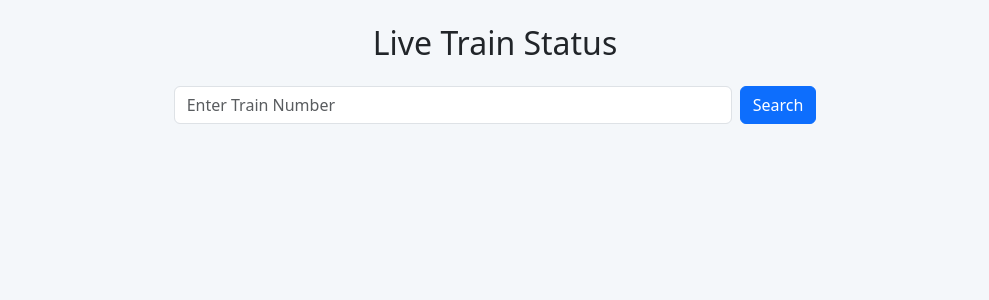
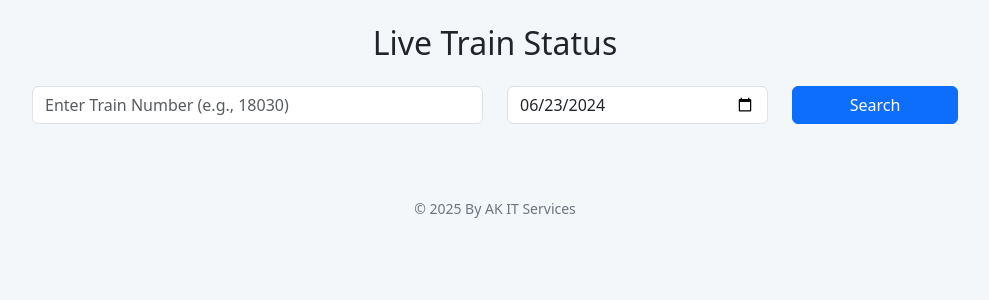
Before and after one commit to jituraj2/train-running-status, a Flask app: page / in a window 1280 px wide. Shown: the top 300 px of the page, without its empty margins (145-1134 px from the left). Run offline with Flask 3, Linux system fonts and the light colour scheme.

Commit message:
Update index.html

```diff
--- a/templates/index.html
+++ b/templates/index.html
@@ -24,51 +24,84 @@
     }
     .station-header { font-weight: 600; color: #0d6efd; }
     .badge-info { background-color: #0dcaf0; }
+    footer {
+      margin-top: 2rem;
+      text-align: center;
+      color: #6c757d;
+    }
   </style>
 </head>
 <body>
   <div class="container py-4">
     <h2 class="mb-4 text-center">Live Train Status</h2>
 
-    <div class="mb-4 d-flex justify-content-center">
-      <input type="text" id="trainNoInput" class="form-control w-50 me-2" placeholder="Enter Train Number">
-      <button class="btn btn-primary" onclick="fetchStatus()">Search</button>
+    <div class="mb-3 row justify-content-center">
+      <div class="col-md-5">
+        <input type="text" id="trainNoInput" class="form-control" placeholder="Enter Train Number (e.g., 18030)">
+      </div>
+      <div class="col-md-3">
+        <input type="date" id="dojInput" class="form-control" value="2024-06-23">
+      </div>
+      <div class="col-md-2">
+        <button class="btn btn-primary w-100" onclick="fetchStatus()">Search</button>
+      </div>
     </div>
 
-    <div id="status-message" class="alert alert-primary text-center" style="display:none;"></div>
+    <div id="status-message" class="alert text-center" style="display:none;"></div>
+    <h5 id="train-info" class="text-center text-muted mb-3"></h5>
 
     <div class="row" id="stations-list"></div>
   </div>
 
+  <footer>
+    <small>© 2025 By AK IT Services</small>
+  </footer>
+
   <script>
     function fetchStatus() {
-      const trainNo = document.getElementById("trainNoInput").value;
+      const trainNo = document.getElementById("trainNoInput").value.trim();
+      const dojInput = document.getElementById("dojInput").value;
       const statusMsg = document.getElementById("status-message");
+      const trainInfo = document.getElementById("train-info");
       const container = document.getElementById("stations-list");
-      if (!trainNo) return alert("Please enter a train number");
+
+      if (!trainNo || !dojInput) {
+        alert("Please enter both train number and date of journey.");
+        return;
+      }
+
+      const doj = dojInput.replace(/-/g, ""); // YYYYMMDD
 
       statusMsg.style.display = 'block';
       statusMsg.className = 'alert alert-info text-center';
-      statusMsg.innerHTML = 'Fetching live status...';
+      statusMsg.innerHTML = '⏳ Fetching live status...';
+      trainInfo.innerHTML = '';
       container.innerHTML = '';
 
       fetch('/live-status', {
         method: 'POST',
         headers: { 'Content-Type': 'application/json' },
-        body: JSON.stringify({ trainNo })
+        body: JSON.stringify({
+          train_number: trainNo,
+          departure_date: doj,
+          isH5: true,
+          client: "web"
+        })
       })
       .then(res => res.json())
       .then(data => {
-        if (!data || !data.body || !data.body.stations) {
+        if (!data || !data.body || !Array.isArray(data.body.stations)) {
           statusMsg.className = 'alert alert-danger text-center';
-          statusMsg.innerHTML = '❌ Invalid API structure';
+          statusMsg.innerHTML = '❌ Invalid API structure or missing data';
           return;
         }
 
         const { train_status_message, current_station, terminated, stations } = data.body;
+        const title = data?.title || 'Success';
 
         statusMsg.className = 'alert alert-success text-center';
-        statusMsg.innerHTML = `<strong>Status:</strong> ${train_status_message}`;
+        statusMsg.innerHTML = `✅ <strong>${title}:</strong> ${train_status_message}`;
+        trainInfo.innerHTML = `Showing live status for <strong>Train No: ${trainNo}</strong><br><span class="text-muted">Date of Journey: ${dojInput}</span>`;
 
         stations.forEach(station => {
           const div = document.createElement("div");
@@ -97,7 +130,7 @@
         });
       })
       .catch(err => {
-        console.error(err);
+        console.error('Fetch error:', err);
         statusMsg.className = 'alert alert-danger text-center';
         statusMsg.innerHTML = '❌ Error: Failed to fetch live status';
       });
```
